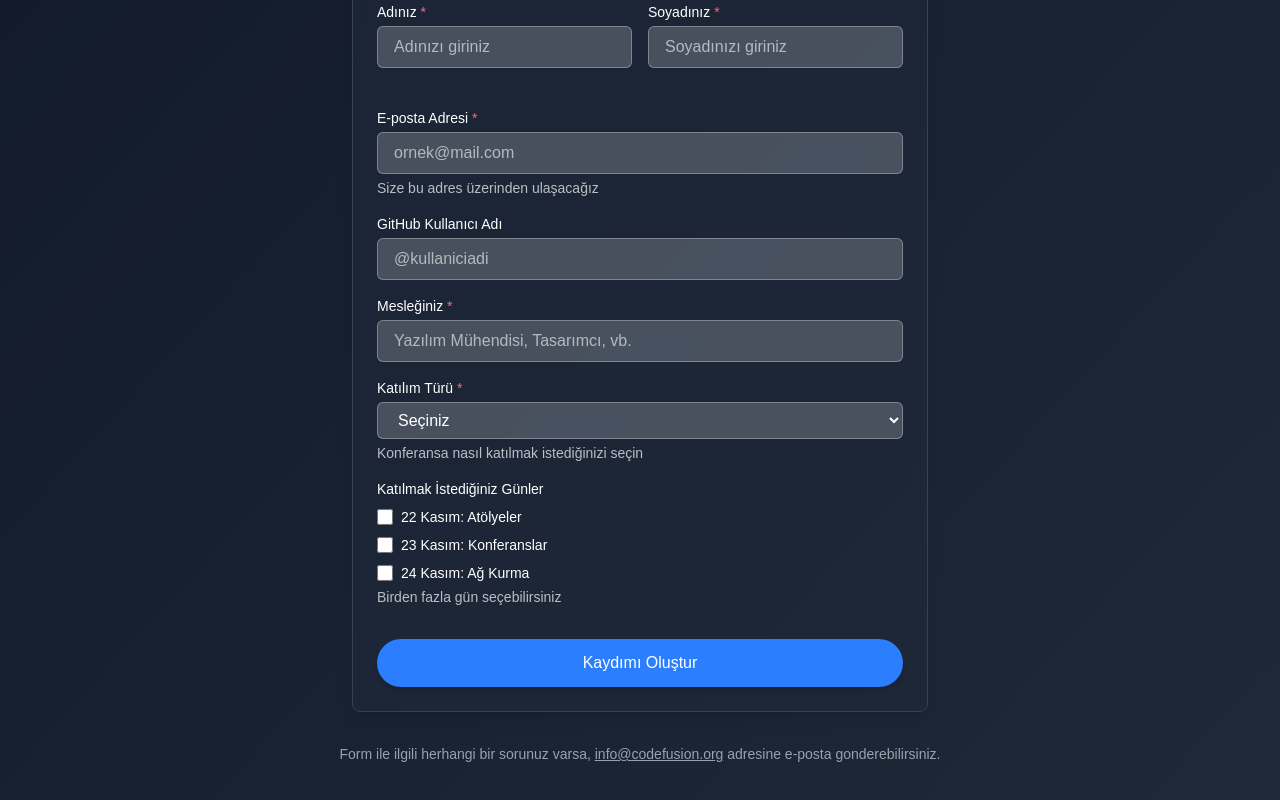
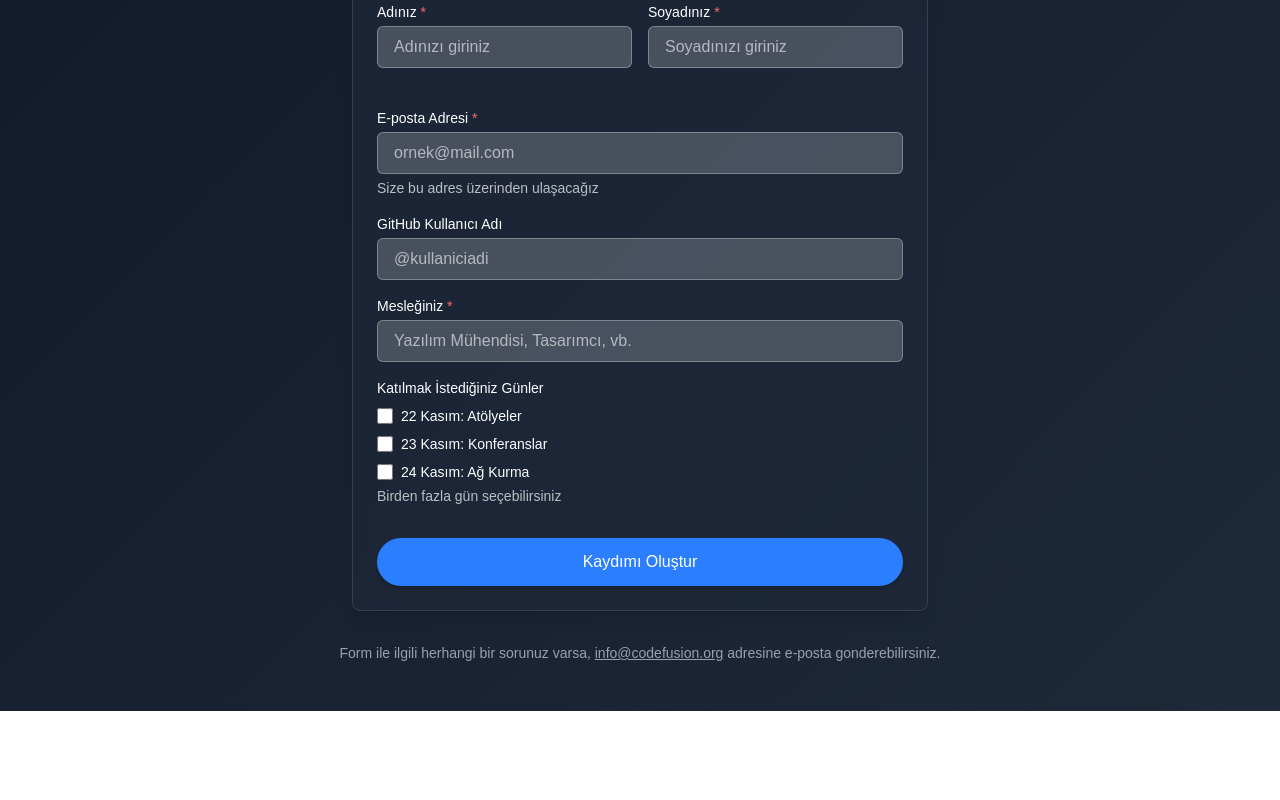
Before and after one commit to enesturkhan/ticket-creation, a Next.js app: page /form in a window 1280 px wide. Shown: the part 572-1372 px from the top of the page. After the commit the page ends 1283 px from the top, so only its background shows below. Built offline with nearby package versions, Linux system fonts and the light colour scheme.

Commit message:
katılım türü kalktı

```diff
--- a/app/components/FormSection.tsx
+++ b/app/components/FormSection.tsx
@@ -5,7 +5,6 @@ import { useForm, Controller } from 'react-hook-form';
 import { zodResolver } from '@hookform/resolvers/zod';
 import { z } from 'zod';
 import InputField from './InputField';
-import SelectField from './SelectField';
 import CheckboxGroup from './CheckboxGroup';
 import FileUpload from './FileUpload';
 import SuccessTicket from './SuccessTicket';
@@ -17,7 +16,6 @@ const formSchema = z.object({
   email: z.string().email('Geçerli bir e-posta adresi giriniz.'),
   github: z.string().optional(),
   profession: z.string().min(2, 'Mesleğinizi giriniz.'),
-  participationType: z.string().min(1, 'Katılım türü seçiniz.'),
   days: z.array(z.string()).min(1, 'En az bir gün seçmelisiniz.'),
   avatar: z.instanceof(File).optional().nullable(),
 });
@@ -30,7 +28,6 @@ interface TicketData {
   name: string;
   email: string;
   profession: string;
-  type: string;
   days: string[];
   avatar: string | null | undefined;
   date: string;
@@ -59,12 +56,6 @@ export default function FormSection() {
   });
 
   // Form seçenekleri
-  const katilimTurleri = [
-    { value: 'izleyici', label: 'İzleyici' },
-    { value: 'konusmaci', label: 'Konuşmacı' },
-    { value: 'sponsor', label: 'Sponsor' },
-  ];
-
   const gunSecenekleri = [
     { value: 'gun1', label: '22 Kasım: Atölyeler' },
     { value: 'gun2', label: '23 Kasım: Konferanslar' },
@@ -85,7 +76,6 @@ export default function FormSection() {
         name: `${data.firstName} ${data.lastName}`,
         email: data.email,
         profession: data.profession,
-        type: data.participationType,
         days: data.days,
         avatar: data.avatar ? URL.createObjectURL(data.avatar) : null,
         date: new Date().toLocaleDateString(),
@@ -220,23 +210,6 @@ export default function FormSection() {
         />
 
         <Controller
-          name="participationType"
-          control={control}
-          render={({ field }) => (
-            <SelectField
-              id="participationType"
-              label="Katılım Türü"
-              options={katilimTurleri}
-              description="Konferansa nasıl katılmak istediğinizi seçin"
-              required
-              onChange={field.onChange}
-              value={field.value}
-              error={errors.participationType?.message}
-            />
-          )}
-        />
-
-        <Controller
           name="days"
           control={control}
           render={({ field }) => (
--- a/app/components/SuccessTicket.tsx
+++ b/app/components/SuccessTicket.tsx
@@ -11,7 +11,6 @@ interface TicketData {
   name: string;
   email: string;
   profession: string;
-  type: string;
   days: string[];
   avatar: string | null | undefined;
   date: string;
@@ -170,8 +169,8 @@ Etkinliğe girerken lütfen bu bileti ve kimliğinizi yanınızda bulundurunuz.
                 </div>
 
                 <div style="margin-bottom: 15px;">
-                  <p style="margin: 0 0 5px; font-size: 14px; color: #6b7280;">Katilim Turu</p>
-                  <p style="margin: 0; font-weight: 500;">${ticketData.type}</p>
+                  <p style="margin: 0 0 5px; font-size: 14px; color: #6b7280;">Meslek</p>
+                  <p style="margin: 0; font-weight: 500;">${ticketData.profession}</p>
                 </div>
 
                 <div style="margin-bottom: 20px;">
@@ -449,8 +448,8 @@ Etkinliğe girerken lütfen bu bileti ve kimliğinizi yanınızda bulundurunuz.
               </div>
 
               <div className="mb-4">
-                <p className="text-sm text-gray-500 mb-1">Katilim Turu</p>
-                <p className="font-medium text-gray-800">{getTypeLabel(data.type)}</p>
+                <p className="text-sm text-gray-500 mb-1">Meslek</p>
+                <p className="font-medium text-gray-800">{data.profession}</p>
               </div>
 
               <div>
```
